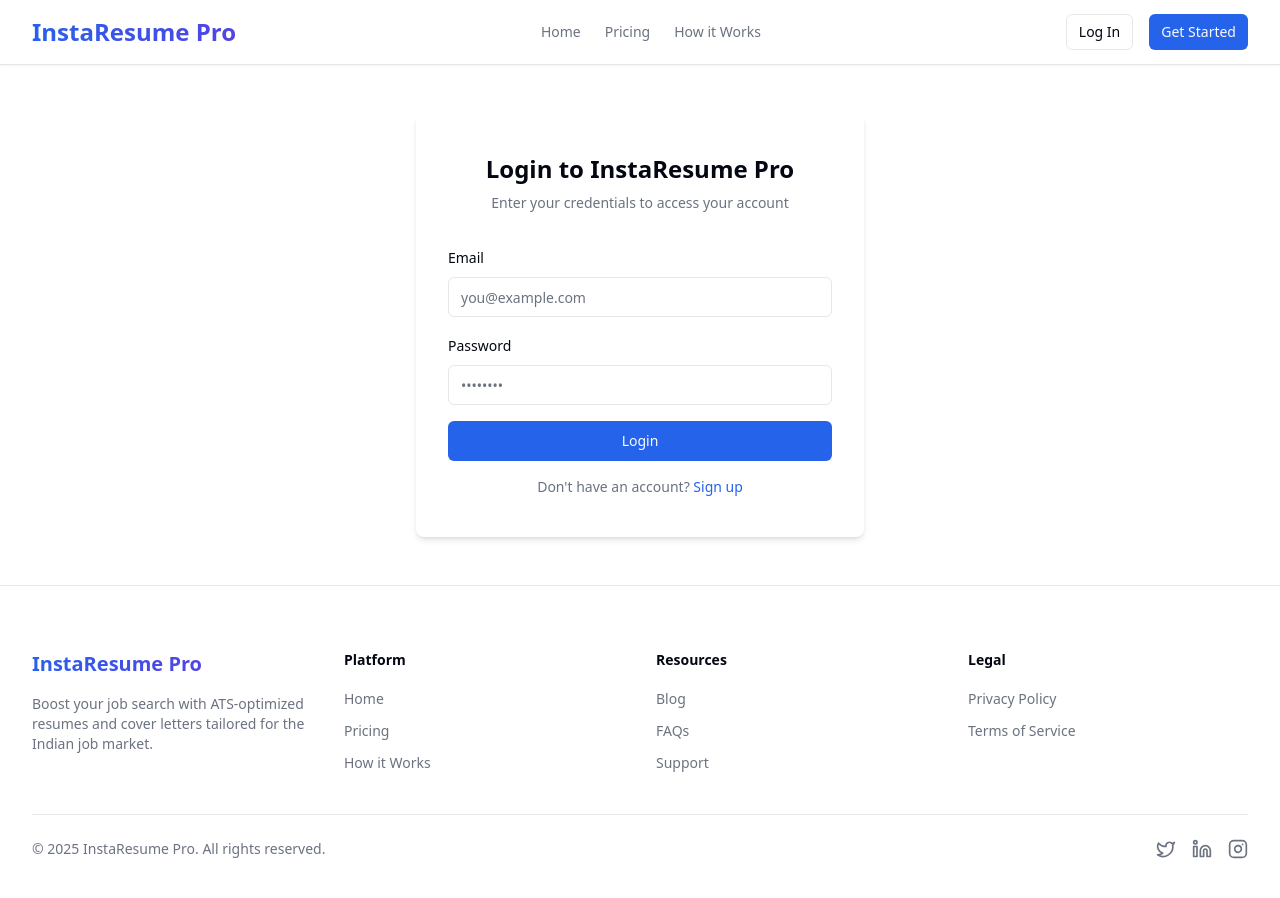
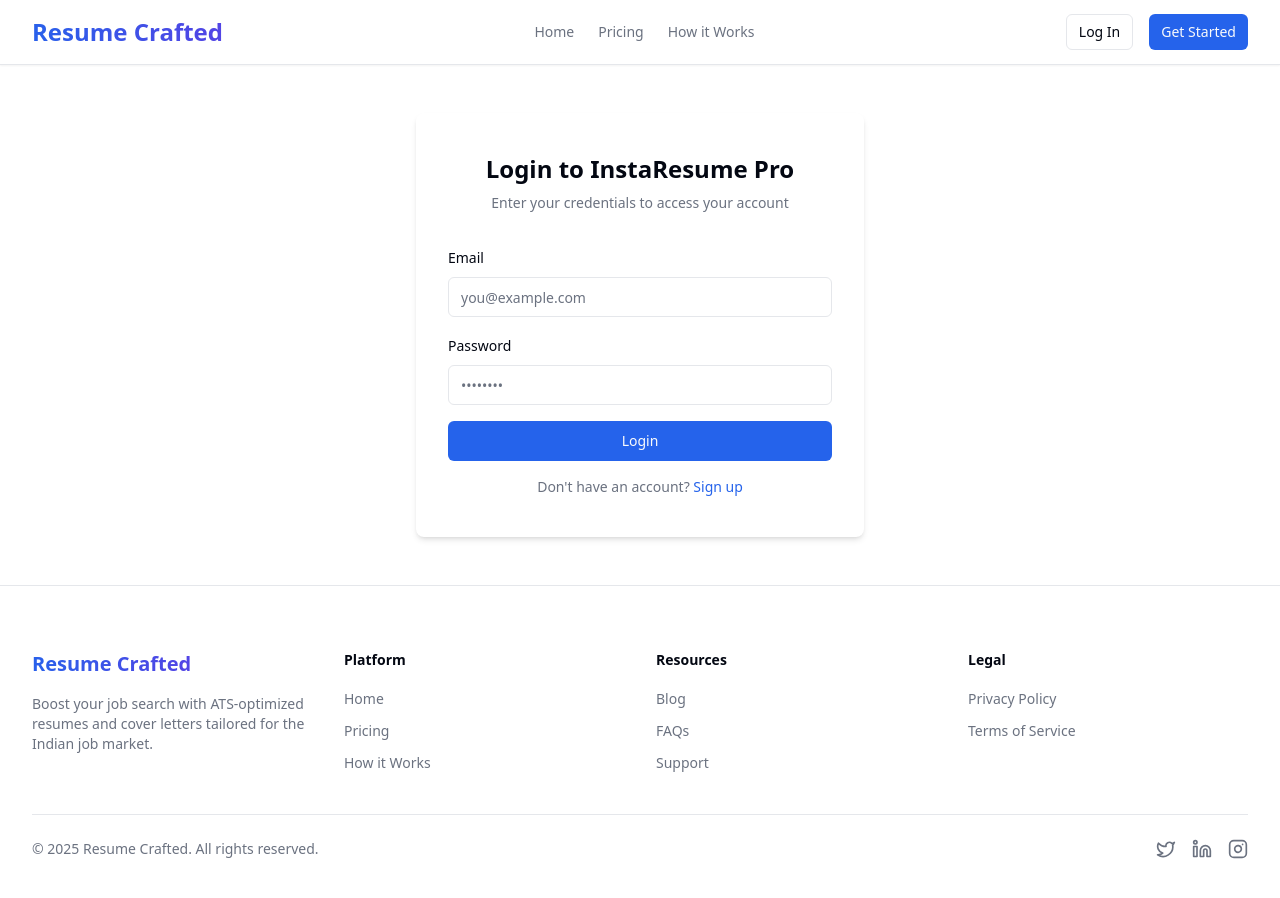
Before and after one commit to jeevanba273/resume-crafted, a React (Vite) app: page /login in a window 1280 px wide. Shown: the top 898 px of the page. Built offline with nearby package versions, Linux system fonts and the light colour scheme.

Commit message:
Rename app to Resume Crafted
Update app name in all files.

```diff
--- a/index.html
+++ b/index.html
@@ -4,17 +4,17 @@
   <head>
     <meta charset="UTF-8" />
     <meta name="viewport" content="width=device-width, initial-scale=1.0" />
-    <title>InstaResume Pro - ATS-Optimized Resumes for Indian Job Market</title>
+    <title>Resume Crafted - ATS-Optimized Resumes for Indian Job Market</title>
     <meta name="description" content="Generate ATS-optimized resumes and cover letters tailored for the Indian job market. Get past ATS filters and land more interviews." />
-    <meta name="author" content="InstaResume Pro" />
+    <meta name="author" content="Resume Crafted" />
 
-    <meta property="og:title" content="InstaResume Pro - ATS-Optimized Resumes for Indian Job Market" />
+    <meta property="og:title" content="Resume Crafted - ATS-Optimized Resumes for Indian Job Market" />
     <meta property="og:description" content="Generate ATS-optimized resumes and cover letters tailored for the Indian job market. Get past ATS filters and land more interviews." />
     <meta property="og:type" content="website" />
     <meta property="og:image" content="https://lovable.dev/opengraph-image-p98pqg.png" />
 
     <meta name="twitter:card" content="summary_large_image" />
-    <meta name="twitter:site" content="@instaresumepro" />
+    <meta name="twitter:site" content="@resumecrafted" />
     <meta name="twitter:image" content="https://lovable.dev/opengraph-image-p98pqg.png" />
   </head>
 
--- a/src/components/CTA.tsx
+++ b/src/components/CTA.tsx
@@ -19,7 +19,7 @@ const CTA = () => {
         <div className="mx-auto max-w-3xl text-center">
           <h2 className="mb-4 text-3xl font-bold md:text-4xl">Ready to Land More Interviews?</h2>
           <p className="mb-8 text-lg text-muted-foreground">
-            Join thousands of Indian professionals who have improved their job search success with InstaResume Pro
+            Join thousands of Indian professionals who have improved their job search success with Resume Crafted
           </p>
 
           <div className="mb-8 grid gap-4 md:grid-cols-2">
--- a/src/components/FAQ.tsx
+++ b/src/components/FAQ.tsx
@@ -14,12 +14,12 @@ const FAQ = () => {
         "ATS (Applicant Tracking System) is software used by 98% of Fortune 500 companies and a majority of Indian recruiters to filter resumes before a human sees them. If your resume isn't optimized for ATS, it may be automatically rejected even if you're qualified for the role."
     },
     {
-      question: "How does InstaResume Pro optimize my resume for ATS?",
+      question: "How does Resume Crafted optimize my resume for ATS?",
       answer:
-        "InstaResume Pro analyzes your resume against the job description, identifies missing keywords, and restructures your content to be ATS-friendly. We ensure proper formatting, appropriate keyword density, and clear section headers that ATS systems can easily parse."
+        "Resume Crafted analyzes your resume against the job description, identifies missing keywords, and restructures your content to be ATS-friendly. We ensure proper formatting, appropriate keyword density, and clear section headers that ATS systems can easily parse."
     },
     {
-      question: "What file formats does InstaResume Pro support?",
+      question: "What file formats does Resume Crafted support?",
       answer:
         "You can upload your existing resume in DOCX or PDF format. Our system will extract the content and use it to create an optimized version. You can also start from scratch using our templates."
     },
@@ -31,7 +31,7 @@ const FAQ = () => {
     {
       question: "Is this a subscription or a one-time payment?",
       answer:
-        "InstaResume Pro is currently available for a one-time payment of ₹299 (early bird pricing), giving you lifetime access to the platform. This includes unlimited resume optimizations and cover letter generations."
+        "Resume Crafted is currently available for a one-time payment of ₹299 (early bird pricing), giving you lifetime access to the platform. This includes unlimited resume optimizations and cover letter generations."
     },
     {
       question: "How long does it take to generate an optimized resume?",
@@ -46,7 +46,7 @@ const FAQ = () => {
         <div className="text-center mb-16">
           <h2 className="text-3xl font-bold mb-4">Frequently Asked Questions</h2>
           <p className="text-lg text-muted-foreground">
-            Everything you need to know about InstaResume Pro
+            Everything you need to know about Resume Crafted
           </p>
         </div>
 
--- a/src/components/Footer.tsx
+++ b/src/components/Footer.tsx
@@ -9,7 +9,7 @@ const Footer = () => {
           <div>
             <Link to="/" className="inline-block mb-4">
               <span className="text-xl font-bold bg-clip-text text-transparent animated-gradient">
-                InstaResume Pro
+                Resume Crafted
               </span>
             </Link>
             <p className="text-sm text-muted-foreground">
@@ -74,7 +74,7 @@ const Footer = () => {
         </div>
         <div className="mt-10 border-t pt-6 flex flex-col md:flex-row items-center justify-between">
           <p className="text-sm text-muted-foreground">
-            &copy; {new Date().getFullYear()} InstaResume Pro. All rights reserved.
+            &copy; {new Date().getFullYear()} Resume Crafted. All rights reserved.
           </p>
           <div className="flex items-center space-x-4 mt-4 md:mt-0">
             <a href="#" className="text-muted-foreground hover:text-primary transition-colors">
--- a/src/components/Hero.tsx
+++ b/src/components/Hero.tsx
@@ -1,3 +1,4 @@
+
 import { ArrowRight, FileCheck, Clock, Award } from "lucide-react";
 import { Button } from "@/components/ui/button";
 import { Link } from "react-router-dom";
@@ -12,7 +13,7 @@ const Hero = () => {
               Get Your Resume Past <span className="text-primary">ATS Filters</span> & Land More Interviews
             </h1>
             <p className="text-xl text-muted-foreground">
-              75% of resumes never reach human eyes. Beat the ATS with InstaResume Pro - tailored for the Indian job market.
+              75% of resumes never reach human eyes. Beat the ATS with Resume Crafted - tailored for the Indian job market.
             </p>
             <div className="flex flex-col sm:flex-row gap-4 mt-4">
               <Link to="/register">
--- a/src/components/HowItWorks.tsx
+++ b/src/components/HowItWorks.tsx
@@ -40,7 +40,7 @@ const HowItWorks = () => {
     <section className="py-20">
       <div className="container px-4 md:px-6">
         <div className="text-center max-w-3xl mx-auto mb-16">
-          <h2 className="text-3xl font-bold mb-4">How InstaResume Pro Works</h2>
+          <h2 className="text-3xl font-bold mb-4">How Resume Crafted Works</h2>
           <p className="text-lg text-muted-foreground">
             Get your ATS-optimized resume and cover letter in just 6 easy steps
           </p>
--- a/src/components/Navbar.tsx
+++ b/src/components/Navbar.tsx
@@ -39,7 +39,7 @@ const Navbar = () => {
         <div className="flex items-center gap-6">
           <Link to="/" className="flex items-center space-x-2">
             <span className="text-2xl font-bold bg-clip-text text-transparent animated-gradient">
-              InstaResume Pro
+              Resume Crafted
             </span>
           </Link>
         </div>
--- a/src/components/Testimonials.tsx
+++ b/src/components/Testimonials.tsx
@@ -4,13 +4,13 @@ import { Card, CardContent } from "@/components/ui/card";
 const Testimonials = () => {
   const testimonials = [
     {
-      quote: "My resume match score went from 45% to 92%. I got calls from 3 companies within a week after using InstaResume Pro!",
+      quote: "My resume match score went from 45% to 92%. I got calls from 3 companies within a week after using Resume Crafted!",
       name: "Priya Sharma",
       role: "Software Engineer, Bengaluru",
       company: "Hired at MakeMyTrip"
     },
     {
-      quote: "I was applying to jobs for months with no calls. InstaResume Pro helped me optimize my resume for ATS and I landed my dream job in just 2 weeks.",
+      quote: "I was applying to jobs for months with no calls. Resume Crafted helped me optimize my resume for ATS and I landed my dream job in just 2 weeks.",
       name: "Rahul Verma",
       role: "Digital Marketing Specialist, Mumbai",
       company: "Hired at PhonePe"
@@ -29,7 +29,7 @@ const Testimonials = () => {
         <div className="text-center max-w-3xl mx-auto mb-16">
           <h2 className="text-3xl font-bold mb-4">Success Stories</h2>
           <p className="text-lg text-muted-foreground">
-            Join thousands of professionals who landed their dream jobs with InstaResume Pro
+            Join thousands of professionals who landed their dream jobs with Resume Crafted
           </p>
         </div>
 
--- a/src/pages/HowItWorksPage.tsx
+++ b/src/pages/HowItWorksPage.tsx
@@ -51,7 +51,7 @@ const HowItWorksPage = () => {
         <section className="py-20">
           <div className="container px-4 md:px-6">
             <div className="text-center max-w-3xl mx-auto mb-16">
-              <h1 className="text-4xl font-bold mb-4">How InstaResume Pro Works</h1>
+              <h1 className="text-4xl font-bold mb-4">How Resume Crafted Works</h1>
               <p className="text-lg text-muted-foreground">
                 Our simple 6-step process helps you create ATS-optimized resumes and cover letters tailored for the Indian job market.
               </p>
--- a/src/pages/Pricing.tsx
+++ b/src/pages/Pricing.tsx
@@ -25,7 +25,7 @@ const Pricing = () => {
             <div className="text-center max-w-3xl mx-auto mb-16">
               <h1 className="text-4xl font-bold mb-4">Simple, Transparent Pricing</h1>
               <p className="text-lg text-muted-foreground">
-                Get lifetime access to InstaResume Pro for a one-time payment - no subscriptions, no hidden fees.
+                Get lifetime access to Resume Crafted for a one-time payment - no subscriptions, no hidden fees.
               </p>
             </div>
 
```
